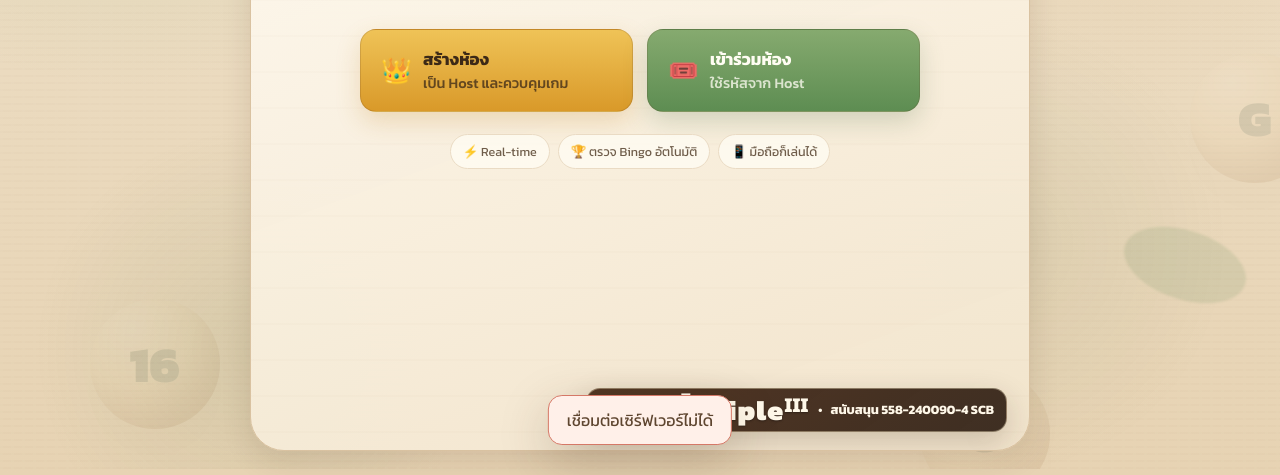
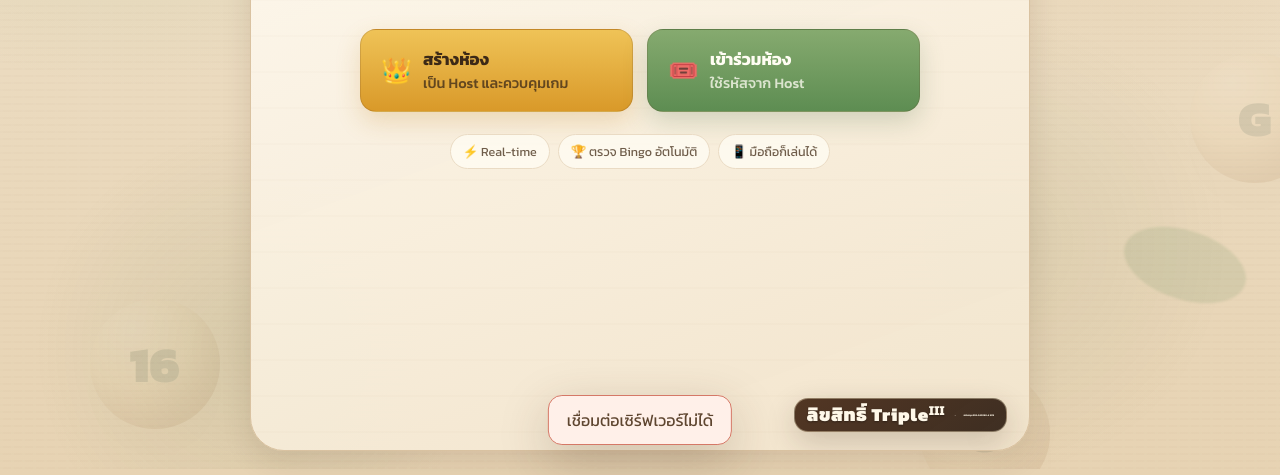
Before and after one commit to supertestapi1-ai/bingoonline, a website: page bingo_final/public/index.html in a window 1280 px wide. Shown: the part 331-806 px from the top of the page. Drawn offline with nearby package versions, Linux system fonts and the light colour scheme; no server answers.

Commit message:
Update style.css

```diff
--- a/bingo_final/public/css/style.css
+++ b/bingo_final/public/css/style.css
@@ -144,8 +144,8 @@ input:focus{border-color:#8aa46e;box-shadow:0 0 0 3px rgba(92,126,71,.14)}
 #screen-home .home-shell{min-height:calc(100dvh - 10vh);box-sizing:border-box;padding-bottom:78px}
 #screen-home .site-credit{position:absolute;right:22px;bottom:18px}
 .site-credit .credit-by,.site-credit .credit-support{color:#fff8e9!important;-webkit-text-fill-color:#fff8e9!important;text-decoration:none!important}
-.site-credit .credit-by{font-size:1.75rem}
-.site-credit .credit-support{font-size:.80rem}
+.site-credit .credit-by{font-size:1.15rem}
+.site-credit .credit-support{font-size:.150rem}
 @media(max-width:720px){
   #screen-home .home-shell{min-height:calc(100dvh - 6vh);padding-bottom:78px}
   #screen-home .site-credit{right:10px;bottom:10px;max-width:calc(100vw - 20px)}
```
